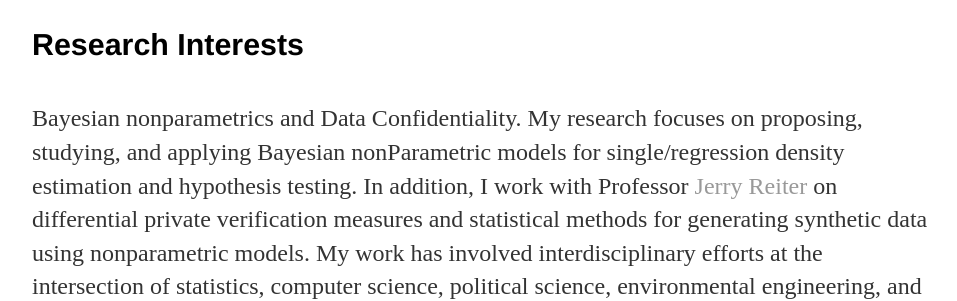
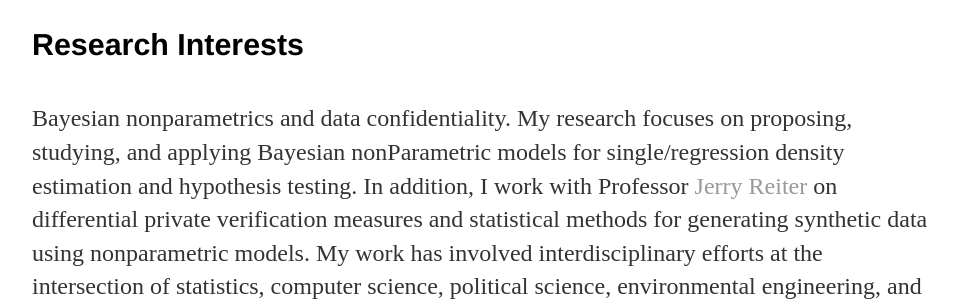
Before and after one commit to anfebar/anfebar.github.io, a Jekyll site: the page built from index.html, in a window 1280 px wide. Shown: the part 183-484 px from the top of the page, without its empty margins (160-1117 px from the left). Built offline with Jekyll 4.4.1, drawn with Linux system fonts in a browser that asks for light colours.

```diff
--- a/index.html
+++ b/index.html
@@ -6,7 +6,7 @@ title: Andres F. Barrientos
 		<div class="blurb">
 			<h1>Andrés Felipe Barrientos</h1>
 			<h4>Research Interests</h4>
-			<p>Bayesian nonparametrics and Data Confidentiality. My research focuses on proposing,
+			<p>Bayesian nonparametrics and data confidentiality. My research focuses on proposing,
 				studying, and applying Bayesian nonParametric models for single/regression
 				density estimation and hypothesis testing. In addition,
 				I work with Professor <a href="http://www2.stat.duke.edu/~jerry/">Jerry Reiter</a>
```
